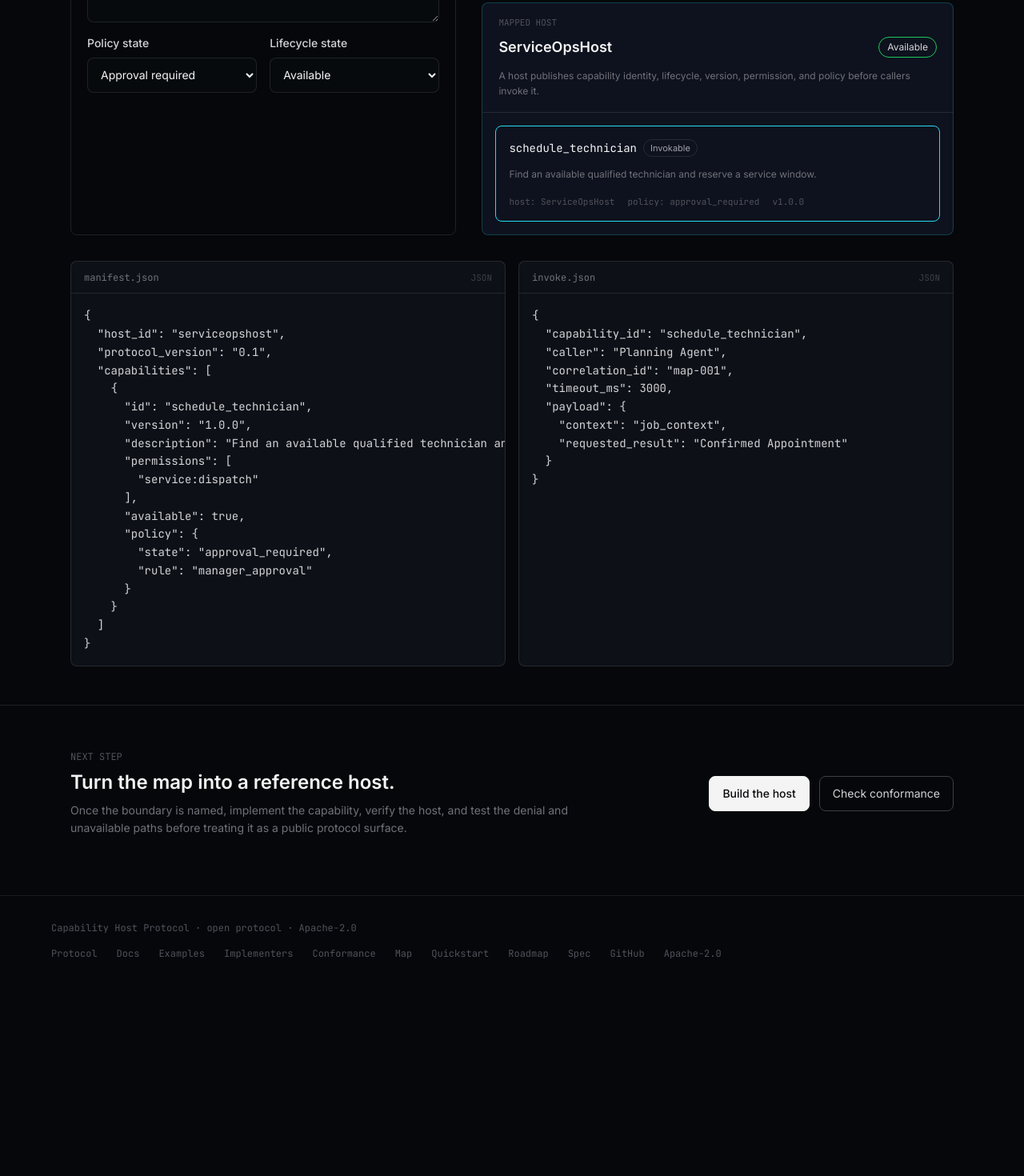
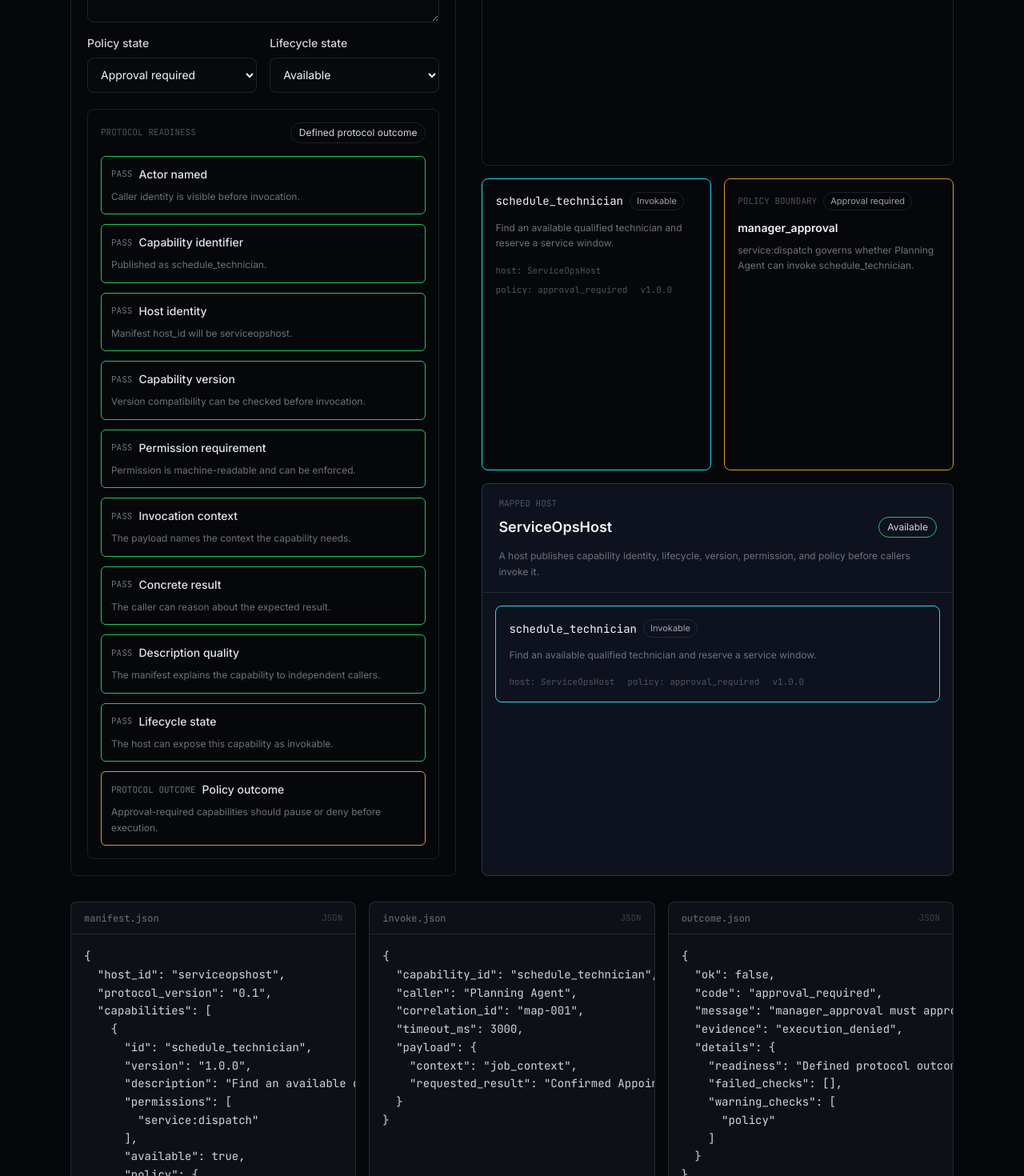
Before and after one commit to capabilityhostprotocol/chp-site, a Next.js app: page /map in a window 1280 px wide. Shown: the part 1080-2550 px from the top of the page at 80% size. Before the commit the page ends 2312 px from the top, so only its background shows below. Built offline with nearby package versions, Linux system fonts and the light colour scheme.

Commit message:
Add mapper protocol readiness validation

```diff
--- a/app/components/CapabilityMapper.tsx
+++ b/app/components/CapabilityMapper.tsx
@@ -23,6 +23,15 @@ type MapperState = {
   availability: 'available' | 'unavailable';
 };
 
+type ReadinessLevel = 'pass' | 'warn' | 'fail';
+
+type ReadinessCheck = {
+  id: string;
+  label: string;
+  level: ReadinessLevel;
+  detail: string;
+};
+
 const INITIAL_STATE: MapperState = {
   actor: 'Planning Agent',
   capability: 'schedule_technician',
@@ -45,6 +54,22 @@ const POLICY_OPTIONS: { value: PolicyState; label: string }[] = [
   { value: 'blocked', label: 'Blocked' },
 ];
 
+const IDENTIFIER_PATTERN = /^[a-z][a-z0-9_.-]{1,63}$/;
+const VERSION_PATTERN = /^\d+\.\d+\.\d+$/;
+const PERMISSION_PATTERN = /^[a-z][a-z0-9_.-]*:[a-z][a-z0-9_.-]*$/;
+
+const LEVEL_LABELS: Record<ReadinessLevel, string> = {
+  pass: 'Pass',
+  warn: 'Protocol outcome',
+  fail: 'Fix required',
+};
+
+const LEVEL_STYLES: Record<ReadinessLevel, string> = {
+  pass: 'border-[color:var(--color-policy-approved)]',
+  warn: 'border-[color:var(--color-policy-required)]',
+  fail: 'border-[color:var(--color-policy-blocked)]',
+};
+
 function normalizeIdentifier(value: string, fallback: string) {
   const normalized = value
     .trim()
@@ -53,6 +78,189 @@ function normalizeIdentifier(value: string, fallback: string) {
     .replace(/^_+|_+$/g, '');
 
   return normalized || fallback;
+}
+
+function hasValue(value: string) {
+  return value.trim().length > 0;
+}
+
+function makeCheck(
+  id: string,
+  label: string,
+  level: ReadinessLevel,
+  detail: string,
+): ReadinessCheck {
+  return { id, label, level, detail };
+}
+
+function buildReadinessChecks(
+  state: MapperState,
+  capabilityId: string,
+  hostId: string,
+): ReadinessCheck[] {
+  const checks: ReadinessCheck[] = [];
+
+  checks.push(
+    makeCheck(
+      'actor',
+      'Actor named',
+      hasValue(state.actor) ? 'pass' : 'fail',
+      hasValue(state.actor)
+        ? 'Caller identity is visible before invocation.'
+        : 'Name the caller before producing an invocation frame.',
+    ),
+  );
+
+  checks.push(
+    makeCheck(
+      'capability_id',
+      'Capability identifier',
+      IDENTIFIER_PATTERN.test(capabilityId) ? 'pass' : 'fail',
+      IDENTIFIER_PATTERN.test(capabilityId)
+        ? `Published as ${capabilityId}.`
+        : 'Use a lowercase identifier starting with a letter, up to 64 characters.',
+    ),
+  );
+
+  checks.push(
+    makeCheck(
+      'host_id',
+      'Host identity',
+      IDENTIFIER_PATTERN.test(hostId) ? 'pass' : 'fail',
+      IDENTIFIER_PATTERN.test(hostId)
+        ? `Manifest host_id will be ${hostId}.`
+        : 'Use a host name that normalizes to a valid protocol identifier.',
+    ),
+  );
+
+  checks.push(
+    makeCheck(
+      'version',
+      'Capability version',
+      VERSION_PATTERN.test(state.version.trim()) ? 'pass' : 'fail',
+      VERSION_PATTERN.test(state.version.trim())
+        ? 'Version compatibility can be checked before invocation.'
+        : 'Use explicit semver, for example 1.0.0.',
+    ),
+  );
+
+  checks.push(
+    makeCheck(
+      'permission',
+      'Permission requirement',
+      PERMISSION_PATTERN.test(state.permission.trim()) ? 'pass' : 'fail',
+      PERMISSION_PATTERN.test(state.permission.trim())
+        ? 'Permission is machine-readable and can be enforced.'
+        : 'Use a scoped permission such as service:dispatch.',
+    ),
+  );
+
+  checks.push(
+    makeCheck(
+      'context',
+      'Invocation context',
+      hasValue(state.context) ? 'pass' : 'fail',
+      hasValue(state.context)
+        ? 'The payload names the context the capability needs.'
+        : 'Name the input context before producing an invocation frame.',
+    ),
+  );
+
+  checks.push(
+    makeCheck(
+      'result',
+      'Concrete result',
+      hasValue(state.result) ? 'pass' : 'fail',
+      hasValue(state.result)
+        ? 'The caller can reason about the expected result.'
+        : 'Name the result the capability should produce.',
+    ),
+  );
+
+  checks.push(
+    makeCheck(
+      'description',
+      'Description quality',
+      state.description.trim().length >= 24 ? 'pass' : 'warn',
+      state.description.trim().length >= 24
+        ? 'The manifest explains the capability to independent callers.'
+        : 'Add enough description for a caller to know when to invoke it.',
+    ),
+  );
+
+  checks.push(
+    makeCheck(
+      'lifecycle',
+      'Lifecycle state',
+      state.availability === 'available' ? 'pass' : 'warn',
+      state.availability === 'available'
+        ? 'The host can expose this capability as invokable.'
+        : 'Unavailable capabilities should return a structured unavailable outcome.',
+    ),
+  );
+
+  checks.push(
+    makeCheck(
+      'policy',
+      'Policy outcome',
+      state.policyState === 'blocked' || state.policyState === 'approval_required'
+        ? 'warn'
+        : 'pass',
+      state.policyState === 'blocked'
+        ? 'Blocked capabilities should deny before execution and emit evidence.'
+        : state.policyState === 'approval_required'
+          ? 'Approval-required capabilities should pause or deny before execution.'
+        : 'Policy state is explicit before execution.',
+    ),
+  );
+
+  return checks;
+}
+
+function buildOutcome(
+  state: MapperState,
+  capabilityId: string,
+  readinessLabel: string,
+  failedChecks: ReadinessCheck[],
+  warningChecks: ReadinessCheck[],
+) {
+  let code = 'accepted';
+  let ok = true;
+  let message = 'Invocation can be accepted by the host boundary.';
+
+  if (failedChecks.length > 0) {
+    ok = false;
+    code = 'validation_failed';
+    message = 'Manifest or invocation fields need protocol fixes.';
+  } else if (state.availability === 'unavailable') {
+    ok = false;
+    code = 'capability_unavailable';
+    message = `${capabilityId} is declared but unavailable.`;
+  } else if (state.policyState === 'blocked') {
+    ok = false;
+    code = 'policy_denied';
+    message = `${state.policy || 'policy'} blocks execution before invocation.`;
+  } else if (state.policyState === 'approval_required') {
+    ok = false;
+    code = 'approval_required';
+    message = `${state.policy || 'policy'} must approve before execution.`;
+  }
+
+  return JSON.stringify(
+    {
+      ok,
+      code,
+      message,
+      evidence: ok ? 'execution_started' : 'execution_denied',
+      details: {
+        readiness: readinessLabel,
+        failed_checks: failedChecks.map((check) => check.id),
+        warning_checks: warningChecks.map((check) => check.id),
+      },
+    },
+    null,
+    2,
+  );
 }
 
 function Field({
@@ -84,6 +292,18 @@ export default function CapabilityMapper() {
 
   const capabilityId = normalizeIdentifier(state.capability, 'capability_id');
   const hostId = normalizeIdentifier(state.host, 'host_id');
+  const readinessChecks = useMemo(
+    () => buildReadinessChecks(state, capabilityId, hostId),
+    [capabilityId, hostId, state],
+  );
+  const failedChecks = readinessChecks.filter((check) => check.level === 'fail');
+  const warningChecks = readinessChecks.filter((check) => check.level === 'warn');
+  const readinessLabel =
+    failedChecks.length > 0
+      ? 'Needs manifest fixes'
+      : warningChecks.length > 0
+        ? 'Defined protocol outcome'
+        : 'Ready to implement';
 
   const notation = `[${state.actor || 'Actor'}] -> {${capabilityId}} @ ${
     state.host || 'Host'
@@ -134,6 +354,14 @@ export default function CapabilityMapper() {
         2,
       ),
     [capabilityId, state.actor, state.context, state.result],
+  );
+
+  const outcome = buildOutcome(
+    state,
+    capabilityId,
+    readinessLabel,
+    failedChecks,
+    warningChecks,
   );
 
   function update<Key extends keyof MapperState>(key: Key, value: MapperState[Key]) {
@@ -256,6 +484,37 @@ export default function CapabilityMapper() {
             </select>
           </label>
         </div>
+
+        <div className="mt-5 rounded-lg border border-[color:var(--color-border-subtle)] bg-[color:var(--color-field-950)]/75 p-4">
+          <div className="flex flex-wrap items-center justify-between gap-3">
+            <p className="font-mono text-[11px] uppercase text-zinc-600">
+              Protocol readiness
+            </p>
+            <span className="rounded-full border border-[color:var(--color-border-subtle)] px-2.5 py-1 text-xs text-zinc-300">
+              {readinessLabel}
+            </span>
+          </div>
+          <ul className="mt-4 grid gap-3">
+            {readinessChecks.map((check) => (
+              <li
+                key={check.id}
+                className={`rounded-md border bg-[color:var(--color-surface-900)]/70 p-3 ${LEVEL_STYLES[check.level]}`}
+              >
+                <div className="flex flex-wrap items-center gap-2">
+                  <span className="font-mono text-[11px] uppercase text-zinc-500">
+                    {LEVEL_LABELS[check.level]}
+                  </span>
+                  <span className="text-sm font-medium text-zinc-200">
+                    {check.label}
+                  </span>
+                </div>
+                <p className="mt-2 text-xs leading-relaxed text-zinc-500">
+                  {check.detail}
+                </p>
+              </li>
+            ))}
+          </ul>
+        </div>
       </section>
 
       <section className="grid gap-4">
@@ -312,9 +571,10 @@ export default function CapabilityMapper() {
         />
       </section>
 
-      <section className="grid gap-4 lg:col-span-2 lg:grid-cols-2">
+      <section className="grid gap-4 lg:col-span-2 lg:grid-cols-3">
         <CodePanel code={manifest} label="manifest.json" language="json" />
         <CodePanel code={invocation} label="invoke.json" language="json" />
+        <CodePanel code={outcome} label="outcome.json" language="json" />
       </section>
     </div>
   );
```
Also changed, not shown: scripts/verify-routes.mjs (+7 -1 lines), 1 other file (tests, documents, lock files or other folders).
